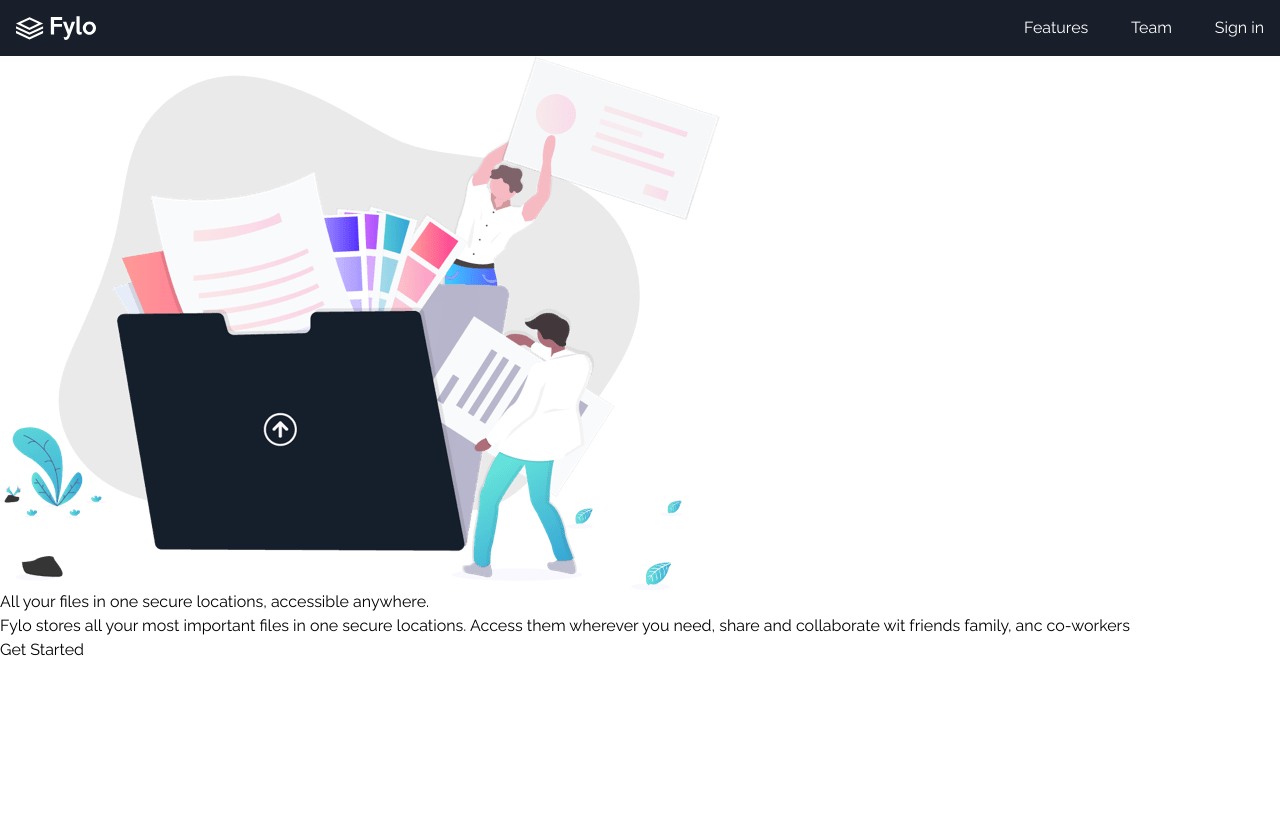
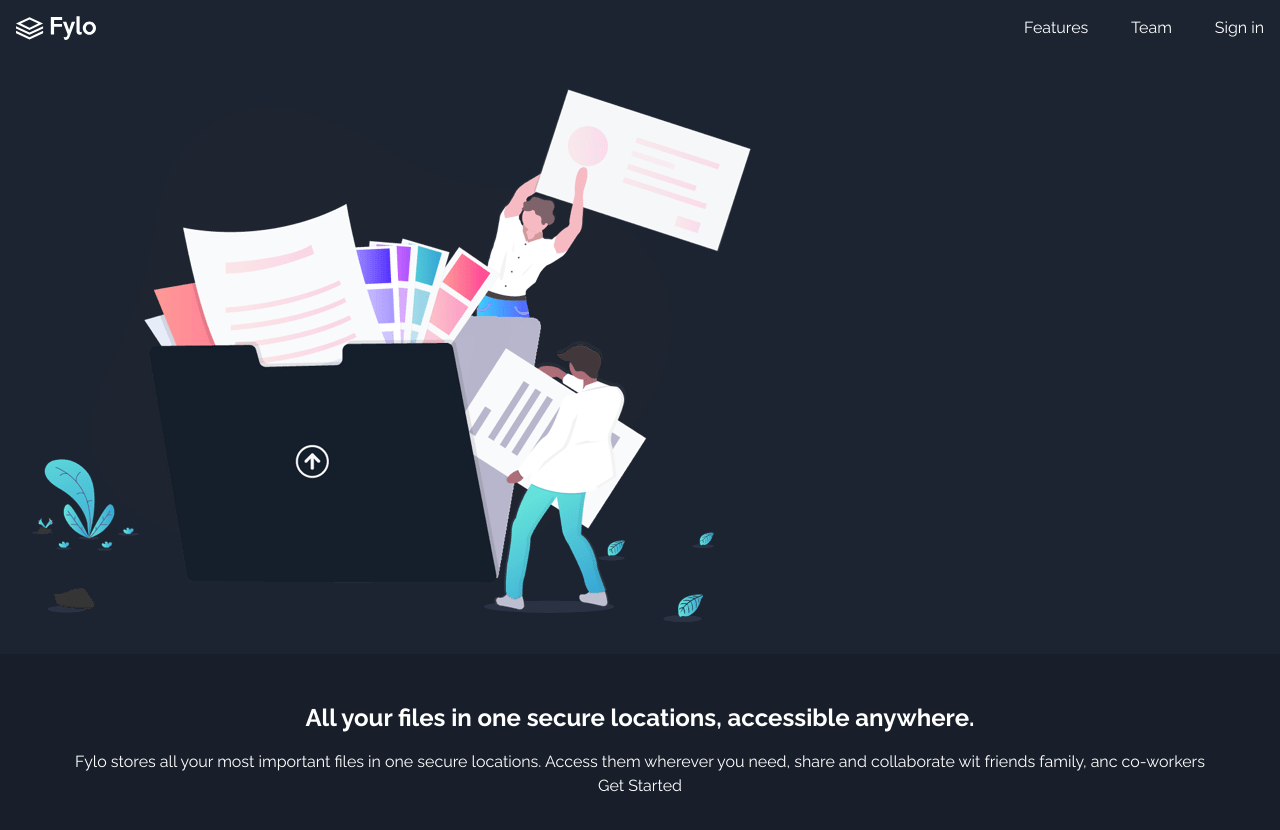
Before and after one commit to mmustaphak/fylo-dark-theme-landing-page, a React (Vite) app: page / in a window 1280 px wide. Before the commit the page ends 800 px from the top, so only its background shows below. Built offline with nearby package versions, Linux system fonts and the light colour scheme.

Commit message:
Added basic styling to hero component

```diff
--- a/src/components/Hero.jsx
+++ b/src/components/Hero.jsx
@@ -1,12 +1,16 @@
 import illustrationIntro from "../assets/illustration-intro.png"
-
+import mobileCurve from "../assets/bg-curvy-mobile.svg"
 const Hero = ()=>{
     return(
-        <main>
-            <img src={illustrationIntro} alt="" />
-            <h1>All your files in one secure locations, accessible anywhere.</h1>
-            <p>Fylo stores all your most important files in one secure locations. Access them wherever you need, share and collaborate wit friends family, anc co-workers</p>
-            <button>Get Started</button>
+        <main className={"bg-[#1C2431]"}>
+            <div className="p-8">
+                <img src={illustrationIntro} className="" alt="" />
+            </div>
+            <div className="p-8  text-white text-center bg-[#181F2A]">
+                <h1 className="my-4 text-2xl font-bold">All your files in one secure locations, accessible anywhere.</h1>
+                <p>Fylo stores all your most important files in one secure locations. Access them wherever you need, share and collaborate wit friends family, anc co-workers</p>
+                <button>Get Started</button>
+            </div>
         </main>
     )
 }
--- a/src/components/Nav.jsx
+++ b/src/components/Nav.jsx
@@ -1,7 +1,7 @@
 import logo from "../assets/logo.svg"
 const nav = ()=>{
     return(
-        <nav className="flex items-center justify-between p-4 bg-[#181F2A]">
+        <nav className="flex items-center justify-between p-4 bg-[#1C2431]">
             <img className="w-20" src={logo} alt="" />
             <ul className="text-white flex justify-between w-[60%] max-w-[15rem]">
                 <li>Features</li>
```
